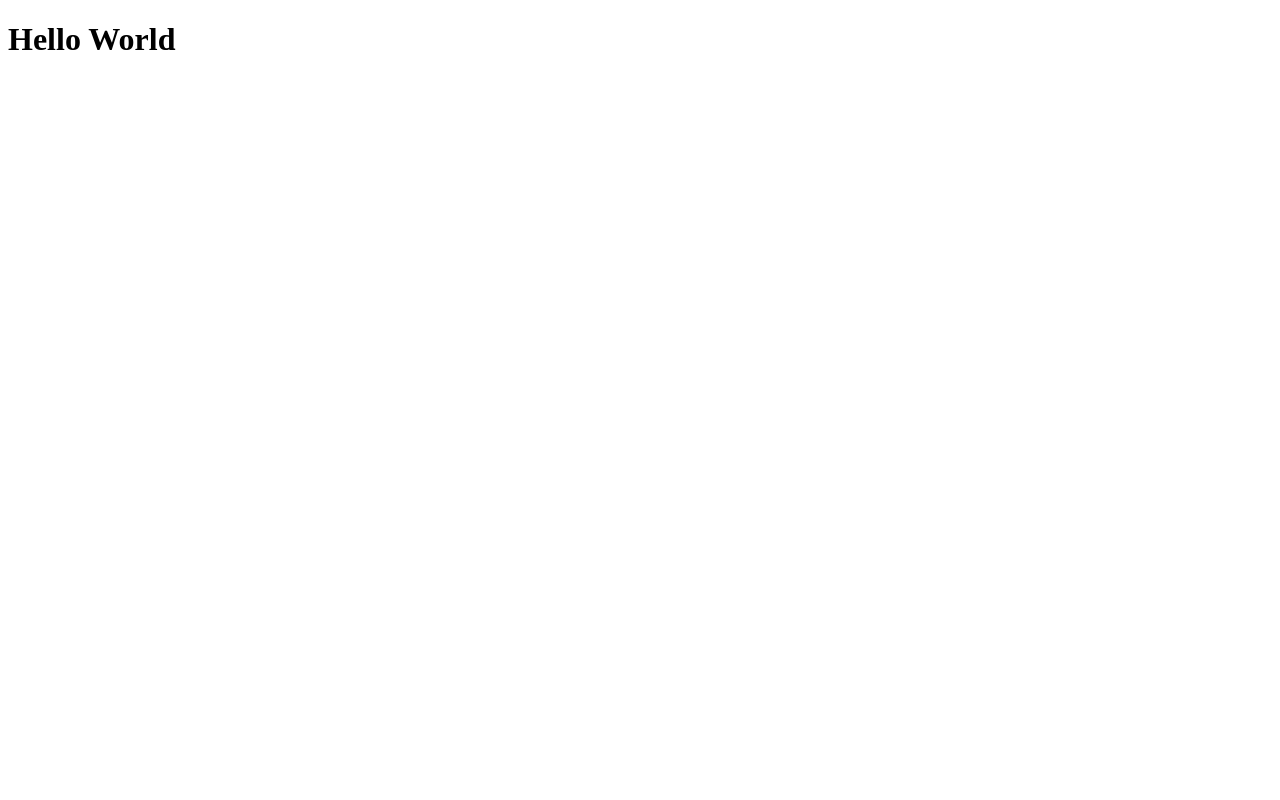
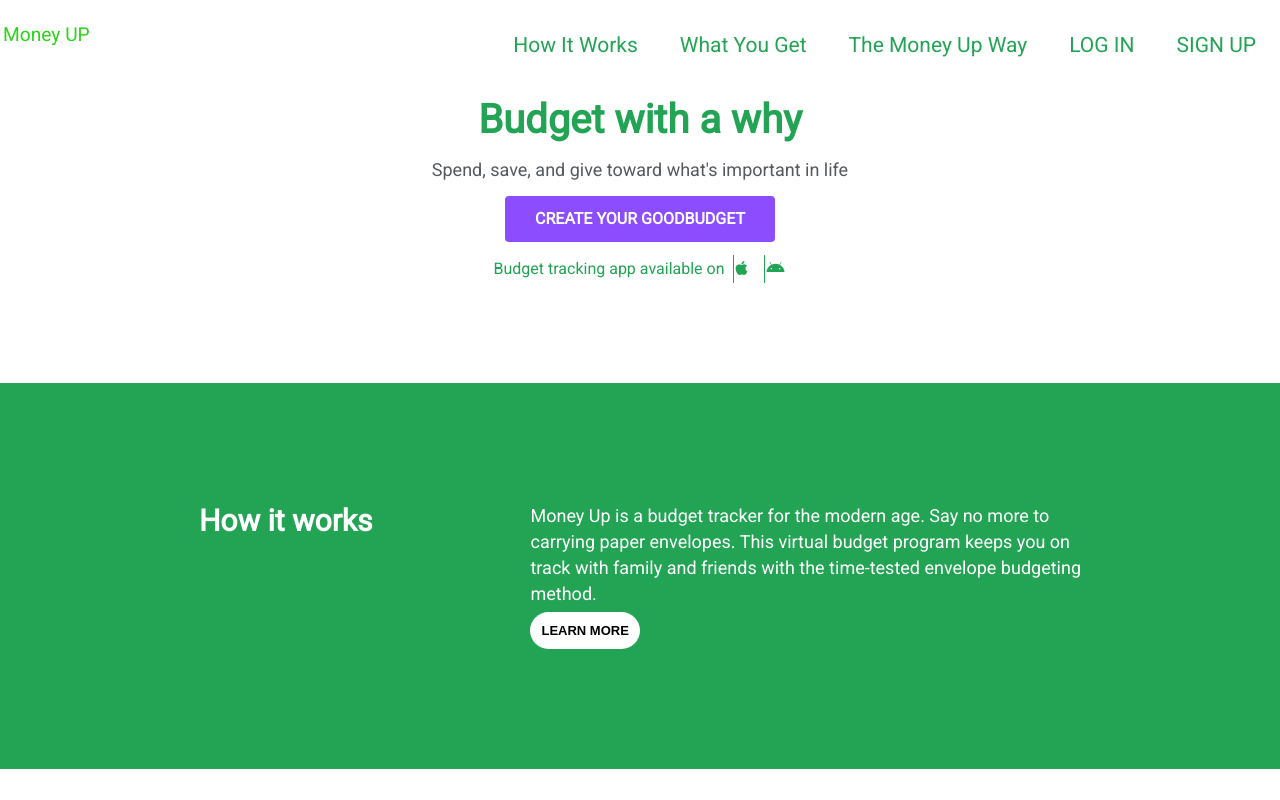
Before and after one commit to prernadave/Money_up, a plain HTML site: page FE/index.html in a window 1280 px wide. Shown: the top 800 px of the page. Drawn offline with Linux system fonts and the light colour scheme.

Commit message:
landing page started

```diff
--- a/FE/index.html
+++ b/FE/index.html
@@ -1,12 +1,167 @@
 <!DOCTYPE html>
 <html lang="en">
+
 <head>
     <meta charset="UTF-8">
     <meta http-equiv="X-UA-Compatible" content="IE=edge">
     <meta name="viewport" content="width=device-width, initial-scale=1.0">
     <title>Money UP</title>
+    <link rel="stylesheet" href="style/style.css">
+    <link href='http://fonts.googleapis.com/css?family=Roboto' rel='stylesheet' type='text/css'>
+    <link rel="stylesheet" href="https://cdnjs.cloudflare.com/ajax/libs/font-awesome/5.10.0/css/all.min.css">
+    <link rel="stylesheet" href="style/media.css">
+    <!-- use the font -->
 </head>
+
 <body>
-    <h1>Hello World</h1>
+
+    <!-- ------------------------------------------------NAVBAR STARTS--------------------------------------------- -->
+    <div id="mySidebar" class="sidebar">
+        <a href="javascript:void(0)" class="closebtn" onclick="closeNav()">×</a>
+
+        <div>
+            <a href="#home">How It Works</a>
+            <a href="#about">What You Get</a>
+            <a href="#skills">The Money Up Way</a>
+            <a href="#projects">LOG IN</a>
+            <a href="#contact">SIGN UP</a>
+
+        </div>
+    </div>
+    <div id="main">
+        <button style="color: white;" class="openbtn" onclick="openNav()">☰</button>
+
+    </div>
+
+    <header>
+        <div id="nav-menu">
+            <p class="hidden"> Money UP </p>
+
+
+            <div>
+                <a href="#home" class="nav-link home">How It Works</a>
+                <a href="#about" class="nav-link about">What You Get</a>
+                <a href="#skills" class="nav-link skills">The Money Up Way</a>
+                <a href="#projects" class="nav-link projects">LOG IN</a>
+                <a href="#contact" class="nav-link contact">SIGN UP</a>
+
+            </div>
+        </div>
+    </header>
+
+    <!-- -----------------------------------NAVBAR Ends here----------------------------------------------------------------------------------------------------------------- -->
+
+
+    <!-- -----------------------------------SECTION 1 STARTS----------------------------------------------------------------------------------------------------------------- -->
+
+
+    <section class="sec-1">
+        <div class="top-part">
+            <h1 class="main_heading">Budget with a why</h1>
+            <div class="small_para">
+                Spend, save, and give toward what's important in life
+            </div>
+
+            <!-- button part -->
+            <div class="button_part">
+                <a id="button-tag" href="" class=" button size animation-grow " role="button">
+                    <span class="button-content-wrapper">
+                        <span class="button-text">
+                            create your goodbudget
+                        </span>
+                    </span>
+                </a>
+            </div>
+
+            <!-- icons  list  -->
+            <ul class="icon-list-items  inline-items ">
+
+                <li class="icon-list-item inline-item">
+                    <span class="icon-list-text">
+                        Budget tracking app available on
+                    </span>
+                </li>
+
+                <li class="icon-list-item   inline-item">
+                    <span class="icon-span">
+                        <i aria-hidden="true" class="fab fa-apple">
+                        </i>
+                    </span>
+                </li>
+
+                <li class="icon-list-item inline-item">
+                    <span class="icon-span">
+                        <i aria-hidden="true" class="fab fa-android">
+                        </i>
+                    </span>
+                </li>
+
+            </ul>
+
+        </div>
+
+    </section>
+
+    <!-- -----------------------------------SECTION 1 ENDS----------------------------------------------------------------------------------------------------------------- -->
+
+    <!-- /* ----------------------------SECTION 2 starts----------------------------------------------------- */ -->
+    <section>
+        <div class="spacer-inner ">
+        </div>
+    </section>
+
+    <section class="sec3">
+        <div class="flex">
+
+            <div class="flex-div">
+                <H3 class="flex-div-text">How it works </H3>
+            </div>
+            <div>
+                <div class="flex-para">Money Up is a budget tracker for the modern age. Say no more to <br> carrying
+                    paper envelopes. This virtual budget program keeps you on <br>
+                    track with family and friends with the time-tested envelope budgeting <br> method.</div>
+                <div>
+                    <a href=""><button class="flex-button">Learn More</button></a>
+                </div>
+            </div>
+        </div>
+
+    </section>
+
+    <section>
+        <div class="spacer-inner ">
+        </div>
+    </section>
+
+    <section class="sec5">
+        <div>
+            <h3>Great budget software</h3>
+        </div>
+
+        <div>
+            <h4>Budgeting <br>
+                that works</h4>
+            <img src="https://goodbudget.com/wp-content/uploads/2019/04/01215544/ic-budgeting-that-works.svg" alt="">
+        </div>
+
+        <div>
+            <h4>Save for <br>
+                big expenses</h4>
+           <img src="https://goodbudget.com/wp-content/uploads/2019/04/01215543/ic-save-for-big-expenses.svg" alt="">
+        </div>
+
+        <div>
+            <h4>Pay off <br>
+                debt</h4>
+            <img src="https://goodbudget.com/wp-content/uploads/2019/04/01215543/ic-pay-off-debt.svg" alt="">
+        </div>
+
+    </section>
+
+
 </body>
+
 </html>
+
+
+<script src="script/index.js"></script>
--- /dev/null
+++ b/FE/style/media.css
@@ -0,0 +1,242 @@
+/* NavBar Media Query */
+@media only screen and (max-width: 670px) {
+    .sidebar {
+        padding-top: 15px;
+    }
+
+    .sidebar a {
+        font-size: 18px;
+    }
+
+    #nav-menu>div {
+        display: none;
+    }
+
+    .openbtn {
+        display: block;
+    }
+
+    .hidden {
+        display: block;
+        right: 0;
+    }
+
+}
+
+
+@media only screen and (max-width: 900px) {
+
+    .hidden {
+        display: none;
+    }
+
+    #nav-menu>div {
+        right: 0;
+        left: initial;
+    }
+
+    #nav-menu>div {
+        margin-left: auto;
+        margin-right: auto;
+
+    }
+
+}
+
+/* ---------------------------NAVBAR MEDIA QUERY ENDED--------------------------------------------- */
+
+/* ---------------------------BUTTON MEDIA QUERY ENDED--------------------------------------------- */
+
+@media all {
+    .button {
+        display: inline-block;
+        line-height: 1;
+        background-color: #818a91;
+        font-size: 15px;
+        padding: 12px 24px;
+        -webkit-border-radius: 3px;
+        border-radius: 3px;
+        color: #fff;
+        fill: #fff;
+        text-align: center;
+        -webkit-transition: all .3s;
+        -o-transition: all .3s;
+        transition: all .3s;
+    }
+
+    .animation-grow {
+        transition-duration: .3s;
+        transition-property: transform;
+    }
+
+    #button-tag {
+        -webkit-box-shadow: none;
+        box-shadow: none;
+        text-decoration: none;
+    }
+
+    #button-tag:visited {
+        color: #5fd657;
+    }
+
+    #button-tag:hover {
+        color: #1f88e4;
+    }
+}
+
+@media all {
+    .button {
+        width: auto;
+    }
+
+    /* .button:visited {
+        color: #aa2020;
+    } */
+
+    .button.size {
+        font-size: 16px;
+        padding: 15px 30px;
+        -webkit-border-radius: 4px;
+        border-radius: 4px;
+        background-color: #8b4dfe;
+    }
+
+    .button:hover,
+    .button:visited {
+        color: #30db1d;
+    }
+
+    .animation-grow:hover {
+        transform: scale(1.1);
+    }
+}
+
+
+
+@media only screen and (min-width: 768px) {
+    #button-tag {
+        min-width: 238px;
+    }
+}
+
+/* ----------------------------ICON PARTS MEDIA QUERY--------------------------- */
+
+@media all {
+    li {
+        border: 0;
+        margin: 0;
+        padding: 0;
+    }
+
+    .icon-list-item {
+        display: -webkit-box;
+        display: -ms-flexbox;
+        display: flex;
+        margin: 0;
+        padding: 0;
+        position: relative;
+        -webkit-box-align: center;
+        -ms-flex-align: center;
+        align-items: center;
+        font-size: inherit;
+        -webkit-box-pack: center;
+        -ms-flex-pack: center;
+        justify-content: center;
+    }
+
+    .inline-item {
+        word-break: break-word;
+    }
+
+    .icon-list-item {
+        margin-right: 8px;
+        margin-left: 8px;
+        margin-right: calc(10px/2);
+        margin-left: calc(10px/2);
+    }
+}
+
+
+
+@media all {
+    .icon-list-item:after {
+        position: absolute;
+        bottom: 0;
+        width: 100%;
+        margin: auto;
+    }
+
+
+
+    .icon-list-item:after {
+        width: auto;
+        left: auto;
+        right: auto;
+        position: relative;
+        height: 100%;
+        top: 50%;
+        -webkit-transform: translateY(-50%);
+        -ms-transform: translateY(-50%);
+        transform: translateY(-50%);
+        border-top: 0;
+        border-bottom: 0;
+        border-right: 0;
+        border-left-width: 1px;
+        border-style: solid;
+        right: -8px;
+    }
+}
+
+@media all {
+
+
+    .icon-span {
+        display: flex;
+        display: -ms-flexbox;
+        display: -webkit-box;
+        text-align: var(--e-icon-list-icon-align);
+    }
+
+    .icon-span+.icon-list-text {
+        -ms-flex-item-align: center;
+        align-self: center;
+        padding-left: 5px;
+    }
+
+    .icon-list-item .icon-list-text {
+        display: inline-block;
+    }
+}
+
+@media all {
+    i {
+        font-style: italic;
+    }
+
+    .fab {
+        display: inline-block;
+        font-family: "Font Awesome 5 Brands";
+        font-weight: 400;
+        -moz-osx-font-smoothing: grayscale;
+        -webkit-font-smoothing: antialiased;
+        font-style: normal;
+        font-variant: normal;
+        text-rendering: auto;
+        line-height: 1;
+    }
+
+    .icon-span i {
+        width: 1.25em;
+        font-size: var(--e-icon-list-icon-size);
+    }
+}
+
+@media all {
+    .fa-apple:before {
+        content: "\f179";
+    }
+
+    .fa-android:before {
+        content: "\f17b";
+    }
+}
--- /dev/null
+++ b/FE/style/style.css
@@ -0,0 +1,325 @@
+* {
+    margin: 0;
+    padding: 0;
+    box-sizing: border-box;
+    scroll-behavior: smooth;
+    font-family: Roboto;
+}
+
+body {
+    background-color: rgb(255, 255, 255);
+}
+
+/* ---------------------------NAVBAR STARTS--------------------------------------------- */
+
+#nav-menu {
+    display: flex;
+    justify-content: space-between;
+    position: sticky;
+    top: 0px;
+    transition: all 0.5s ease-out;
+    padding: 3px;
+    max-width: 100%;
+    z-index: 3;
+    font-family: "Poppins", sans-serif;
+}
+
+.nav-colored {
+    background-color: #960018;
+    width: 100%;
+    z-index: 2;
+}
+
+#nav-menu>div {
+    display: flex;
+    vertical-align: middle;
+    align-items: center;
+}
+
+#nav-menu>div>a {
+    padding: 6px 11px;
+    font-size: 21px;
+    margin: 4px 10px;
+    color: rgb(35, 164, 85);
+    text-decoration: none;
+}
+
+.nav-link:hover {
+    background-color: rgb(228, 222, 25);
+    border-radius: 5px;
+    cursor: pointer;
+}
+
+.hidden {
+    color: rgb(43, 212, 24);
+    font-size: larger;
+}
+
+.sidebar {
+    height: 100%;
+    width: 0;
+    position: fixed;
+    z-index: 1;
+    top: 0;
+    left: 0;
+    background-color: #c02fdd;
+    overflow-x: hidden;
+    transition: 0.5s;
+    padding-top: 60px;
+}
+
+.sidebar a {
+    padding: 8px 8px 8px 32px;
+    text-decoration: none;
+    font-size: x-large;
+    font-weight: bold;
+    color: rgb(43, 212, 24);
+    display: block;
+    transition: 0.3s;
+}
+
+.sidebar>div {
+    margin-top: 51px;
+}
+
+.sidebar a:hover {
+    color: rgb(19, 19, 87);
+}
+
+.sidebar .closebtn {
+    position: absolute;
+    top: 0;
+    right: 25px;
+    font-size: 36px;
+    margin-left: 50px;
+}
+
+.openbtn {
+    font-size: 20px;
+    cursor: pointer;
+    background-color: rgb(53, 222, 44);
+    color: rgb(13, 20, 90);
+    padding: 10px 15px;
+    border: none;
+    display: none;
+}
+
+.openbtn:hover {
+    background-color: rgb(245, 227, 30);
+}
+
+#main {
+    padding: 10px;
+    position: sticky;
+    top: 0px;
+    transition: all 0.5s ease-out;
+    z-index: 3;
+}
+
+/* ---------------------------NAVBAR ENDED--------------------------------------------- */
+
+
+.main_heading {
+    color: rgb(35, 164, 85);
+    background-color: rgba(0, 0, 0, 0);
+    font-family: Roboto;
+    font-size: 40px;
+    line-height: 48px;
+    vertical-align: baseline;
+    letter-spacing: normal;
+    font-weight: 600;
+    text-transform: none;
+    text-decoration: none solid rgb(35, 164, 85);
+    text-align: center;
+    text-indent: 0px;
+    margin-top: 2%;
+
+}
+
+.small_para {
+    color: rgb(85, 89, 92);
+    background-color: rgba(0, 0, 0, 0);
+    font-family: Roboto;
+    font-size: 18px;
+    line-height: 27px;
+    vertical-align: baseline;
+    letter-spacing: normal;
+    word-spacing: 0px;
+    font-weight: 400;
+    font-style: normal;
+    font-variant: normal;
+    text-transform: none;
+    text-align: center;
+    text-indent: 0px;
+    text-decoration: none solid rgb(85, 89, 92);
+    margin-top: 1%;
+
+}
+
+/* --------------------------------BUTTON PART---------------------------------------------- */
+
+.button_part {
+    justify-content: center;
+    text-align: center;
+    margin-top: 1%;
+}
+
+ #button-tag {
+    min-width: 200px;
+
+ }
+
+.button {
+    font-family: "freight-sans-pro", Sans-serif;
+    font-size: 20px;
+    font-weight: 600;
+    text-transform: uppercase;
+    border-radius: 40px 40px 40px 40px;
+
+}
+
+
+@media all {
+
+    .animation-grow:active,
+    .animation-grow:hover {
+        transform: scale(1.1);
+    }
+
+    span {
+        border: 0;
+        margin: 0;
+        padding: 0;
+    }
+
+    .button-content-wrapper {
+        display: flex;
+        -webkit-box-pack: center;
+        -ms-flex-pack: center;
+        justify-content: center;
+    }
+
+    span {
+        text-decoration: inherit;
+    }
+
+    .button-text {
+        -webkit-box-flex: 1;
+        -ms-flex-positive: 1;
+        flex-grow: 1;
+        -webkit-box-ordinal-group: 11;
+        -ms-flex-order: 10;
+        order: 10;
+        display: inline-block;
+        color: #ffffff;
+    }
+}
+
+/* ---------------------------BUTTON PART ENDS------------------------------------------------------------------ */
+
+/* ----------------------------icons part starts----------------------------------------------------- */
+
+.icon-list-items {
+    list-style-type: none;
+    margin: 0;
+    padding: 0;
+    margin-top: 1%;
+}
+
+ul.icon-list-items.inline-items {
+    display: flex;
+    -ms-flex-wrap: wrap;
+    flex-wrap: wrap;
+}
+
+.icon-list-items.inline-items {
+    margin-right: -8px;
+    margin-left: -8px;
+    margin-right: calc(-10px/2);
+    margin-left: calc(-10px/2);
+}
+
+.inline-items {
+    -webkit-box-pack: center;
+    -ms-flex-pack: center;
+    justify-content: center;
+}
+
+.icon-list-item:not(:last-child):after {
+    content: "";
+    height: 100%;
+    border-color: #23a455;
+    border-left-width: 1px;
+    border-left-style: solid;
+}
+
+.icon-list-item:after {
+    right: calc(-10px/2);
+}
+
+.icon-list-item>.icon-list-text {
+    font-size: 16px;
+    font-weight: 400;
+    line-height: 28px;
+    color: #23a455;
+}
+
+.icon-span i {
+    color: #23a455;
+}
+/* ----------------------------icons part ends----------------------------------------------------- */
+.spacer-inner  {
+    height: 100px;
+}
+
+
+.sec3{
+background-color: #23a455;
+padding: 120px;
+}
+
+.flex{
+    display: flex;
+    justify-content: space-around;
+}
+.flex-div-text{
+    color: #ffffff;
+    font-size: 30px;
+    line-height: 36px;
+    text-align: left;
+    vertical-align: baseline;
+    letter-spacing: normal;
+    font-weight: 600;
+    text-transform: none;
+    text-indent: 0px;
+
+}
+
+.flex-para{
+    color: #ffffff;
+    font-size: 18px;
+    line-height: 26px;
+    text-align: left;
+    vertical-align: baseline;
+    letter-spacing: normal;
+    font-weight: 400;
+    text-transform: none;
+    text-indent: 0px;
+    margin-bottom: 1%;
+}
+.flex-button{
+    font-family: "freight-sans-pro", Sans-serif;
+    font-size: 13px;
+    font-weight: 600;
+    text-transform: uppercase;
+    border-radius: 40px 40px 40px 40px;
+    background: #ffffff;
+    padding: 2%;
+    border: none;
+}
+
+
+.sec5{
+    display: flex;
+ justify-content: space-around;
+}
```
Also changed, not shown: FE/script/index.js (added, +9 -0 lines).
